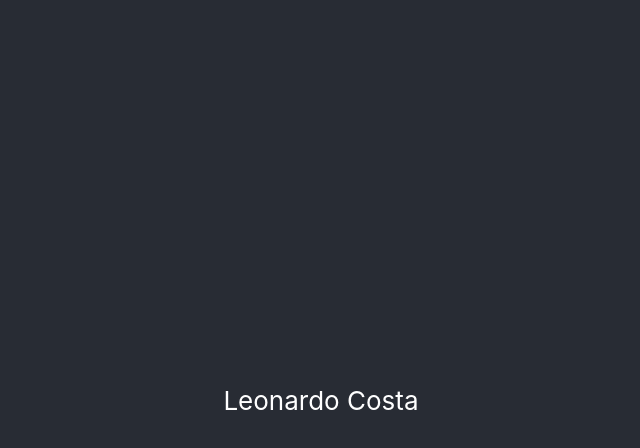
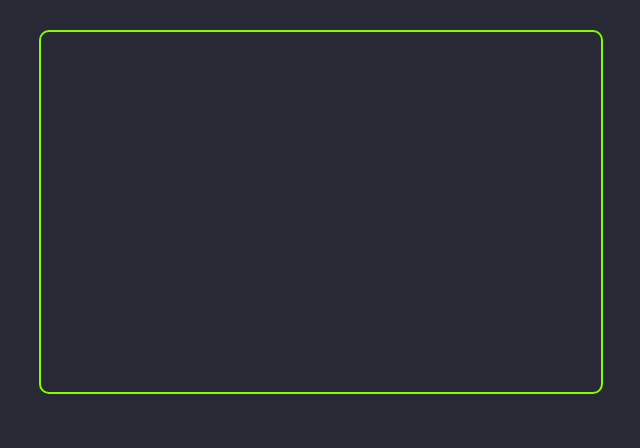
Before and after one commit to leuzaoo/ListaTarefas-ReactJS, a React (Create React App) app: page / in a window 1280 px wide. Shown: the top 448 px of the page, without its empty margins (319-959 px from the left). Built offline with nearby package versions, Linux system fonts and the light colour scheme.

Commit message:
insert the container border

```diff
--- a/src/App.css
+++ b/src/App.css
@@ -1,38 +1,9 @@
-.App {
-  text-align: center;
+.container{
+    max-width: 500px;
+    margin: 30px auto;
+    overflow: auto;
+    min-height: 300px;
+    border: 2px solid chartreuse;
+    padding: 30px;
+    border-radius: 10px;
 }
-
-.App-logo {
-  height: 40vmin;
-  pointer-events: none;
-}
-
-@media (prefers-reduced-motion: no-preference) {
-  .App-logo {
-    animation: App-logo-spin infinite 20s linear;
-  }
-}
-
-.App-header {
-  background-color: #282c34;
-  min-height: 100vh;
-  display: flex;
-  flex-direction: column;
-  align-items: center;
-  justify-content: center;
-  font-size: calc(10px + 2vmin);
-  color: white;
-}
-
-.App-link {
-  color: #61dafb;
-}
-
-@keyframes App-logo-spin {
-  from {
-    transform: rotate(0deg);
-  }
-  to {
-    transform: rotate(360deg);
-  }
-}
--- a/src/App.js
+++ b/src/App.js
@@ -1,14 +1,8 @@
-import logo from "./logo.svg";
+import React from "react";
 import "./App.css";
 
-function App() {
-  return (
-    <div className="App">
-      <header className="App-header">
-        <p>Leonardo Costa</p>
-      </header>
-    </div>
-  );
-}
+const App = () => {
+  return <div className="container"></div>;
+};
 
 export default App;
--- a/src/index.css
+++ b/src/index.css
@@ -5,6 +5,7 @@ body {
     sans-serif;
   -webkit-font-smoothing: antialiased;
   -moz-osx-font-smoothing: grayscale;
+  background-color: #292936;
 }
 
 code {
```
Also changed, not shown: src/setupTests.js (deleted, +0 -5 lines), src/logo.svg (deleted), 1 other file (tests, documents, lock files or other folders).
